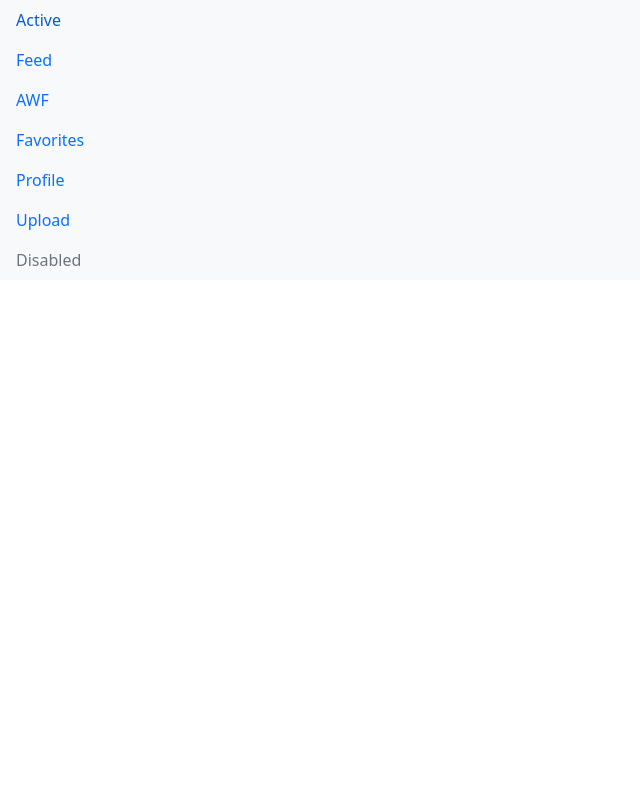
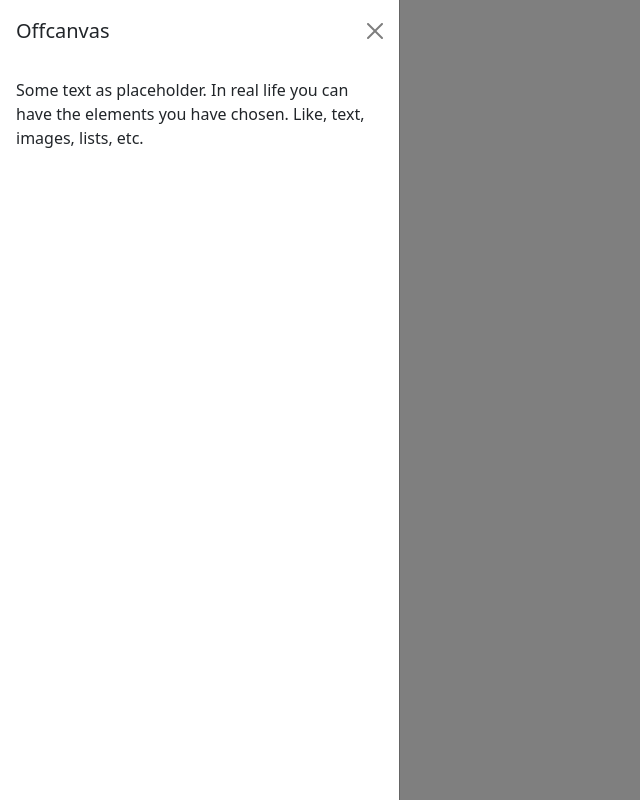
Before and after one commit to Least-Valuable-Painters/ABQ-Wildlife, a React (Create React App) app in the folder frontend/: page / in a window 1280 px wide. Shown: the whole page, without its empty margins (0-640 px from the left). Built offline with nearby package versions, Linux system fonts and the light colour scheme.

Commit message:
Added Navbar

```diff
--- a/frontend/src/ui/App.css
+++ /dev/null
@@ -1,28 +0,0 @@
-
-.navbar {
-    position: fixed;
-    top: 0;
-    bottom: 0;
-    left: 0;
-    min-height: 100vh !important;
-    z-index: 100;
-    padding: 48px 0 0;
-    box-shadow: inset -1px 0 0 rgb(1, 197, 255, .1);
-}
-#navbar-wrapper {
-    min-height: 100vh !important;
-    width: 100vw;
-    margin-left: -1rem;
-    -webkit-transition: margin .25s ease-out;
-    -moz-transition: margin .25s ease-out;
-    -o-transition: margin .25s ease-out;
-}
-#navbar-wrapper .navbar-heading {
-    padding: 0.875rem 1.25rem;
-    font-size: 1.2rem;
-}
-
-#page-content-wrapper {
-    min-width: 0;
-    width: 100%;
-}
--- a/frontend/src/ui/App.js
+++ b/frontend/src/ui/App.js
@@ -1,17 +1,16 @@
-import { BrowserRouter, Route, Routes } from 'react-router-dom'
-import 'bootstrap/dist/css/bootstrap.css'
-import { Home } from './Home'
-import { FourOhFour } from './FourOhFour'
-import React from 'react'
-import {Navbar} from "./Navbar";
-import "./App.css"
+import React from 'react';
+import {BrowserRouter, Route, Routes} from 'react-router-dom';
+import 'bootstrap/dist/css/bootstrap.css';
+import { Home } from './Home';
+import { FourOhFour } from './FourOhFour';
+import {OffCanvasNavbar} from "./Navbar";
 
 
 
 export const App = () => (
     <>
         <BrowserRouter>
-            <Navbar/>
+            <OffCanvasNavbar/>
             <Routes>
                 <Route  path='/' element={<Home />} />
                 <Route path='*' element={<FourOhFour />} />
--- a/frontend/src/ui/Home.js
+++ b/frontend/src/ui/Home.js
@@ -1,14 +1,9 @@
 import React from "react";
-import {Col, Container, Row} from "react-bootstrap";
-import {Navbar} from "./Navbar";
 
 
 export const Home = () => {
     return (
         <>
-            <Container fluid>
-
-            </Container>
         </>
     );
 };
--- a/frontend/src/ui/Navbar.js
+++ b/frontend/src/ui/Navbar.js
@@ -1,40 +1,26 @@
-import React from "react";
-import {Nav} from "react-bootstrap";
-import 'bootstrap/dist/css/bootstrap.css';
-import "./App.css"
+import React from 'react'
+import {Button, Offcanvas} from "react-bootstrap";
+import {useState} from "react";
 
-
-export const Navbar = props => {
+export function OffCanvasNavbar() {
+    const [show, setShow] = useState(true);
+    const handleClose = () => setShow(false);
+    const toggleShow = () => setShow((s) => !s);
 
     return (
         <>
-            <Nav className="com-md=12 d-none d-md-block bg-light sidebar"
-            activeKey="/home"
-            onSelect={selectedKey => alert(`selected ${selectedKey}`)}
-            >
-                <div className="sidebar-sticky"></div>
-            <Nav.Item>
-                <Nav.Link href="/home">Active</Nav.Link>
-            </Nav.Item>
-            <Nav.Item>
-                <Nav.Link eventKey="link-1">Feed</Nav.Link>
-            </Nav.Item>
-                <Nav.Item>
-                    <Nav.Link eventKey="link-2">AWF</Nav.Link>
-                </Nav.Item>
-                <Nav.Item>
-                    <Nav.Link eventKey="link-3">Favorites</Nav.Link>
-                </Nav.Item>
-                <Nav.Item>
-                    <Nav.Link eventKey="link-4">Profile</Nav.Link>
-                </Nav.Item>
-                <Nav.Item>
-                    <Nav.Link eventKey="link-5">Upload</Nav.Link>
-                </Nav.Item>
-                <Nav.Item>
-                    <Nav.Link eventKey="disabled" disabled>Disabled</Nav.Link>
-                </Nav.Item>
-              </Nav>
-            </>
+            <Button variant="primary" onClick={toggleShow} className="me-2">
+                Navbar
+            </Button>
+            <Offcanvas show={show} onHide={handleClose} scroll={true} backdrop={true}>
+                <Offcanvas.Header closeButton>
+                    <Offcanvas.Title>Offcanvas</Offcanvas.Title>
+                </Offcanvas.Header>
+                <Offcanvas.Body>
+                    Some text as placeholder. In real life you can have the elements you
+                    have chosen. Like, text, images, lists, etc.
+                </Offcanvas.Body>
+            </Offcanvas>
+        </>
     );
-};
+}
```
Also changed, not shown: frontend/src/setupProxy.js (added, +11 -0 lines), frontend/src/ui/Offcanvas-Navbar.js (deleted, +0 -31 lines).
